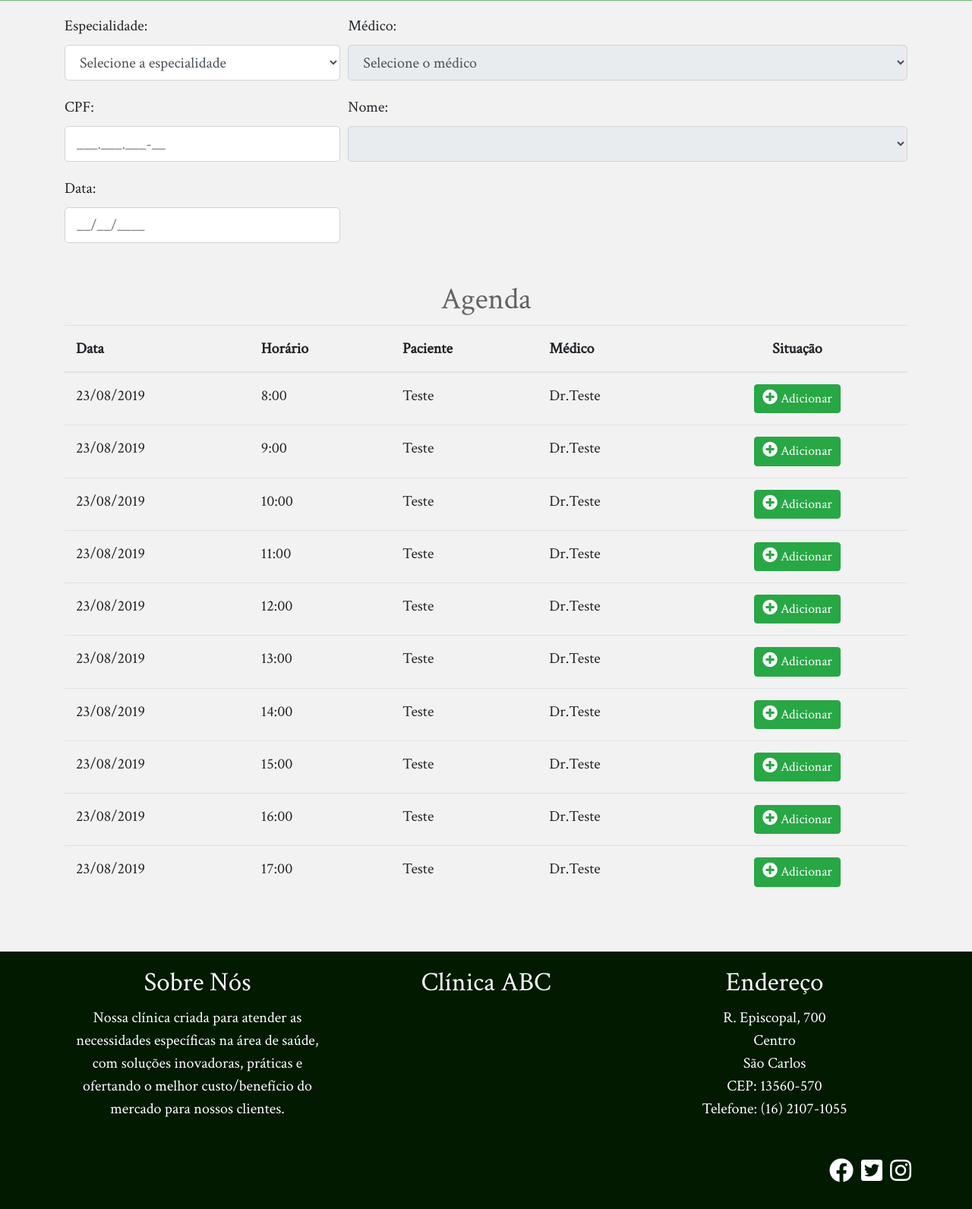
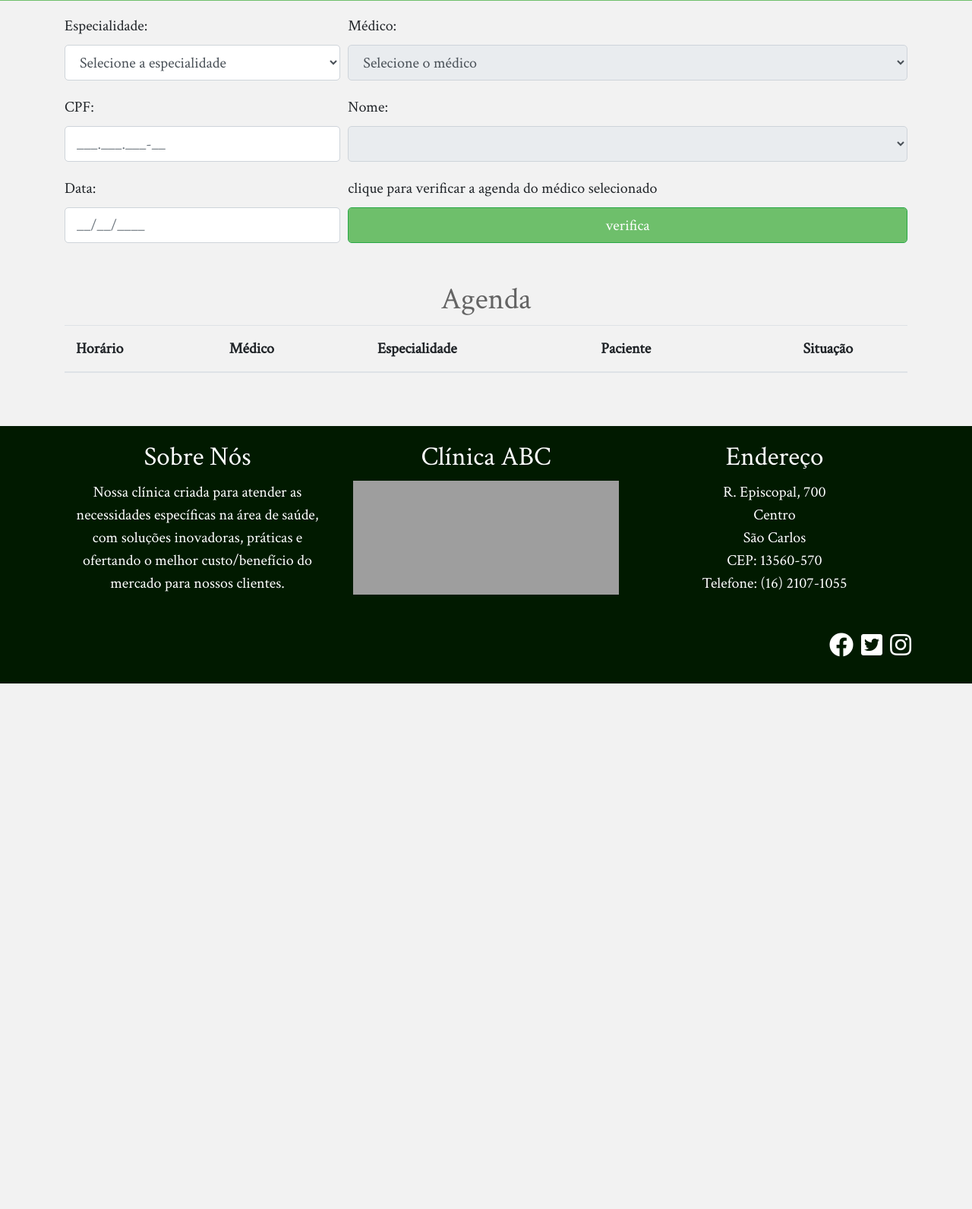
Before and after one commit to leandroyellow/projeto-web-clinica-abc, a PHP site: page /clinica.php in a window 1280 px wide. Shown: the part 83-1675 px from the top of the page at 76% size. After the commit the page ends 983 px from the top, so only its background shows below. Run offline with PHP 8.4, Linux system fonts and the light colour scheme; tables that the repository leaves empty or names only in its code hold one stand-in row (values such as "Sample post"); lists and menus that the app fills with data are empty; grey boxes are pictures that could not be loaded.

Commit message:
agenda quase la

```diff
--- a/clinica.php
+++ b/clinica.php
@@ -5,6 +5,7 @@ require_once('conexao.php');
 
     <div class="cor">
         <div class="container">
+        <form action="<?php echo $_SERVER['PHP_SELF']; ?>">
             <div class="form-row">
                 <div class="form-group col-md-4">
                     <label for="campoEspecialidade">Especialidade:</label>
@@ -37,7 +38,7 @@ require_once('conexao.php');
                 </div>
                 <div class="form-group col-md-8">
                     <label for="campoNome">Nome:</label>
-                    <select class="form-control"  name="cpf" id="campoNome" autocomplete="off" required disabled="disabled">
+                    <select class="form-control"  name="paciente" id="campoNome" autocomplete="off" required disabled="disabled">
 
                     </select>
 
@@ -48,10 +49,15 @@ require_once('conexao.php');
             <div class="form-row">
                 <div class="form-group col-md-4">
                     <label for="campoDia">Data:</label>
-                    <input class="form-control"  name="cpf" id="campoDia" placeholder="Digite uma data" autocomplete="off" required>
+                    <input class="form-control"  name="dia" id="campoDia" placeholder="Digite uma data" autocomplete="off" required>
+                </div>
+                <div class="form-group col-md-8">
+                    <label>clique para verificar a agenda do médico selecionado</label>
+                    <button type="submit" class="btn botao form-control" id="verificaAgenda">verifica</button>
+
                 </div>
             </div>
-
+        </form>
 
 
             <h2 class="text-center sucesso">Agenda</h2>
@@ -59,29 +65,61 @@ require_once('conexao.php');
                 <caption></caption>
                 <thead>
                     <tr>
-                        <th>Data</th>
                         <th>Horário</th>
+                        <th>Médico</th>
+                        <th>Especialidade</th>
                         <th>Paciente</th>
-                        <th>Médico</th>
                         <th class="text-center">Situação</th>
                     </tr>
                 </thead>
 
                 <tbody>
                     <?php
-                        for($j=0 ; $j<10 ; $j++){
+                        $idMedico = filter_input(INPUT_GET, "medico");
+                        $especialidadeMedica = filter_input(INPUT_GET, "especialidade");
+                        $dia = filter_input(INPUT_GET, "dia");
+                        $timestamp = date('Y-m-d',  strtotime(str_replace("/", "-", $dia)));
+
+                        if($idMedico && $especialidadeMedica && $dia){
+
+                            $sql = "SELECT agenda.hora, profissional.nome AS medico, profissional.especialidade, paciente.nome AS paciente
+                            FROM agenda
+                            INNER JOIN profissional ON profissional.id = agenda.profissional_id
+                            INNER JOIN paciente ON paciente.id = agenda.paciente_id
+                            WHERE agenda.dia = '$timestamp' AND profissional.id = $idMedico
+                            UNION
+                            SELECT intervalo.hora, 'Livre' AS nome, '$especialidadeMedica' AS especialidade, '' AS nome
+                            FROM intervalo
+                            WHERE intervalo.hora NOT IN (SELECT agenda.hora FROM agenda INNER JOIN profissional ON profissional.id = agenda.profissional_id INNER JOIN paciente ON paciente.id = agenda.paciente_id WHERE agenda.dia = '$timestamp' AND profissional.id = $idMedico)
+                            ORDER BY hora";
+                            $busca = $conexao->query($sql);
+
+
+
+                        if($busca->num_rows > 0){
+                            while ($leitor = $busca->fetch_assoc()){
+                                $dias = $leitor['hora'];
+                                $medico = $leitor['medico'];
+                                $especialidade = $leitor['especialidade'];
+                                $paciente = $leitor['paciente'];
+
+
                     ?>
-                        <tr>
-                            <td>23/08/2019</td>
-                            <td><?php echo $j+8?>:00</td>
-                            <td>Teste</td>
-                            <td>Dr.Teste</td>
-                            <td class="text-center"><a class="btn btn-success btn-sm" style="color:#fff" href="agenda.php" role="button"><i class="fas fa-plus-circle"></i>&nbsp;Adicionar</a>
-                            </td>
-                        </tr>
-                     <?php
-                      }
+                    <tr>
+                        <td><?php echo $dias ?> </td>
+                        <td><?php echo $medico ?></td>
+                        <td><?php echo $especialidade ?> </td>
+                        <td><?php echo $paciente ?> </td>
+                        <td class="text-center"><a class="btn btn-success btn-sm" style="color:#fff" href="agenda.php" role="button"><i class="fas fa-plus-circle"></i>&nbsp;Adicionar</a>
+                        </td>
+                    </tr>
+                            <?php }
+                            }
+                        }else{
+
+                        }
                     ?>
+
 
                 </tbody>
 
```
Also changed, not shown: teste.php (+14 -62 lines).
